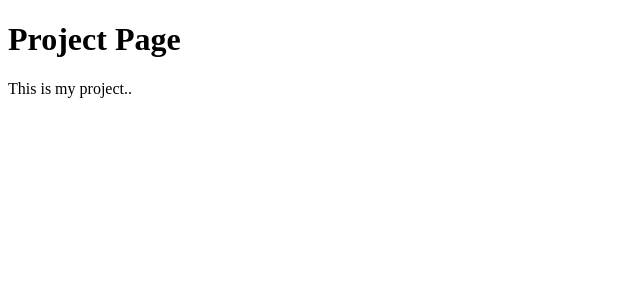
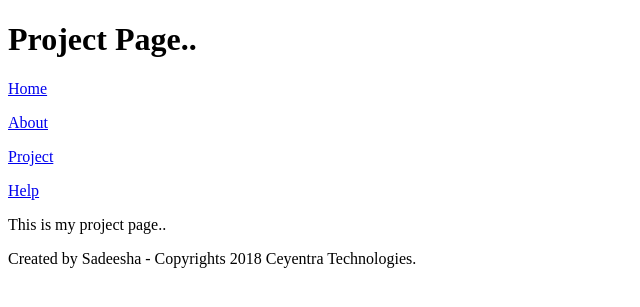
Before and after one commit to sadeesha-eranga/node-web-server, a Node server app: page /project in a window 1280 px wide. Shown: the top 307 px of the page, without its empty margins (0-640 px from the left). Run offline with Node 20, Linux system fonts and the light colour scheme.

Commit message:
Add navigation to project page

```diff
--- a/server.js
+++ b/server.js
@@ -55,7 +55,7 @@ app.get('/help', (req, res) => {
 
 app.get('/project', (req, res) => {
     res.render('project.hbs', {
-        pageTitle: 'This is my project..'
+        pageTitle: 'Project Page..'
     })
 });
 
--- a/views/project.hbs
+++ b/views/project.hbs
@@ -7,7 +7,8 @@
     <title>Project</title>
 </head>
 <body>
-    <h1>Project Page</h1>
-    <p>This is my project..</p>
+    {{> header}}
+    <p>This is my project page..</p>
+    {{> footer}}
 </body>
 </html>
```
